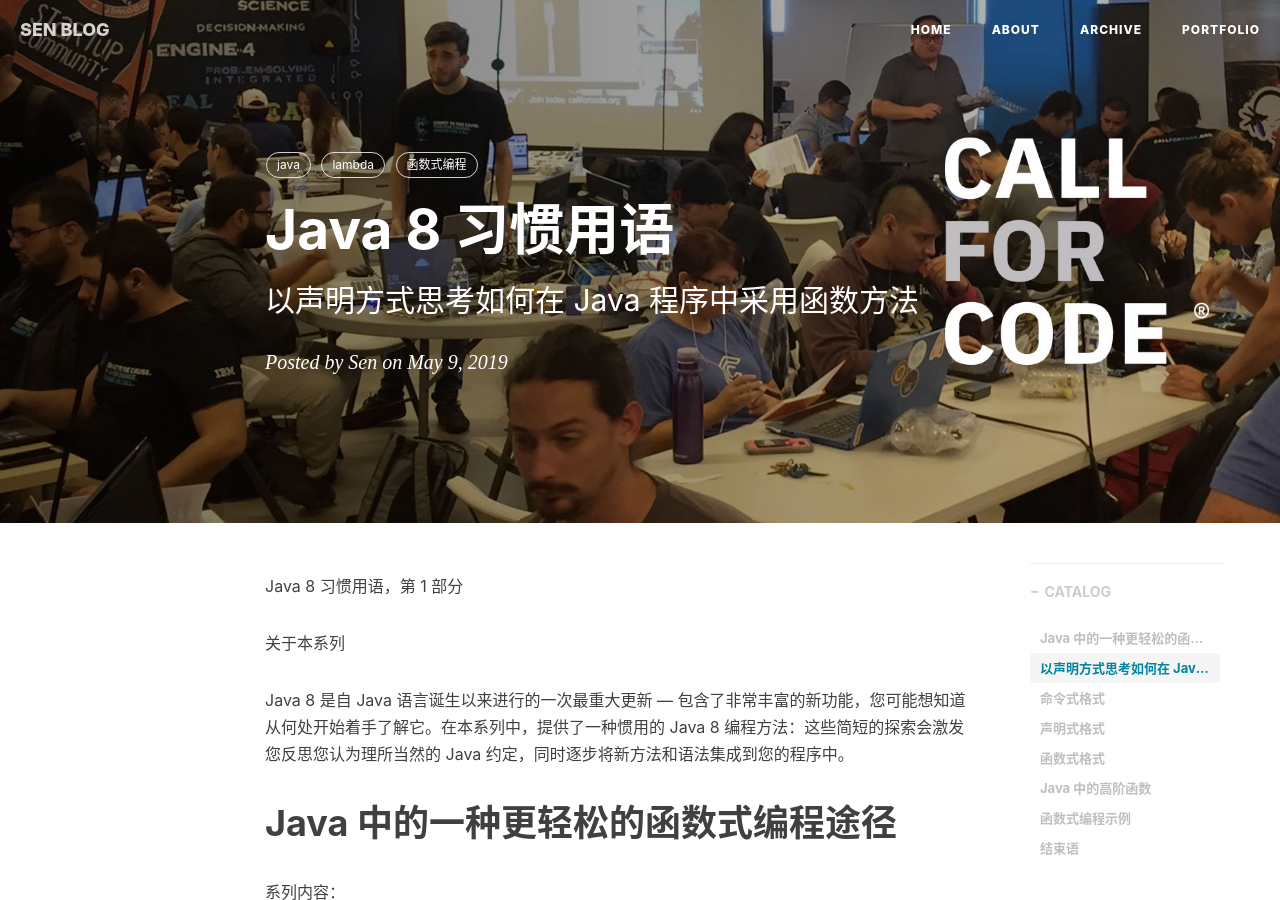
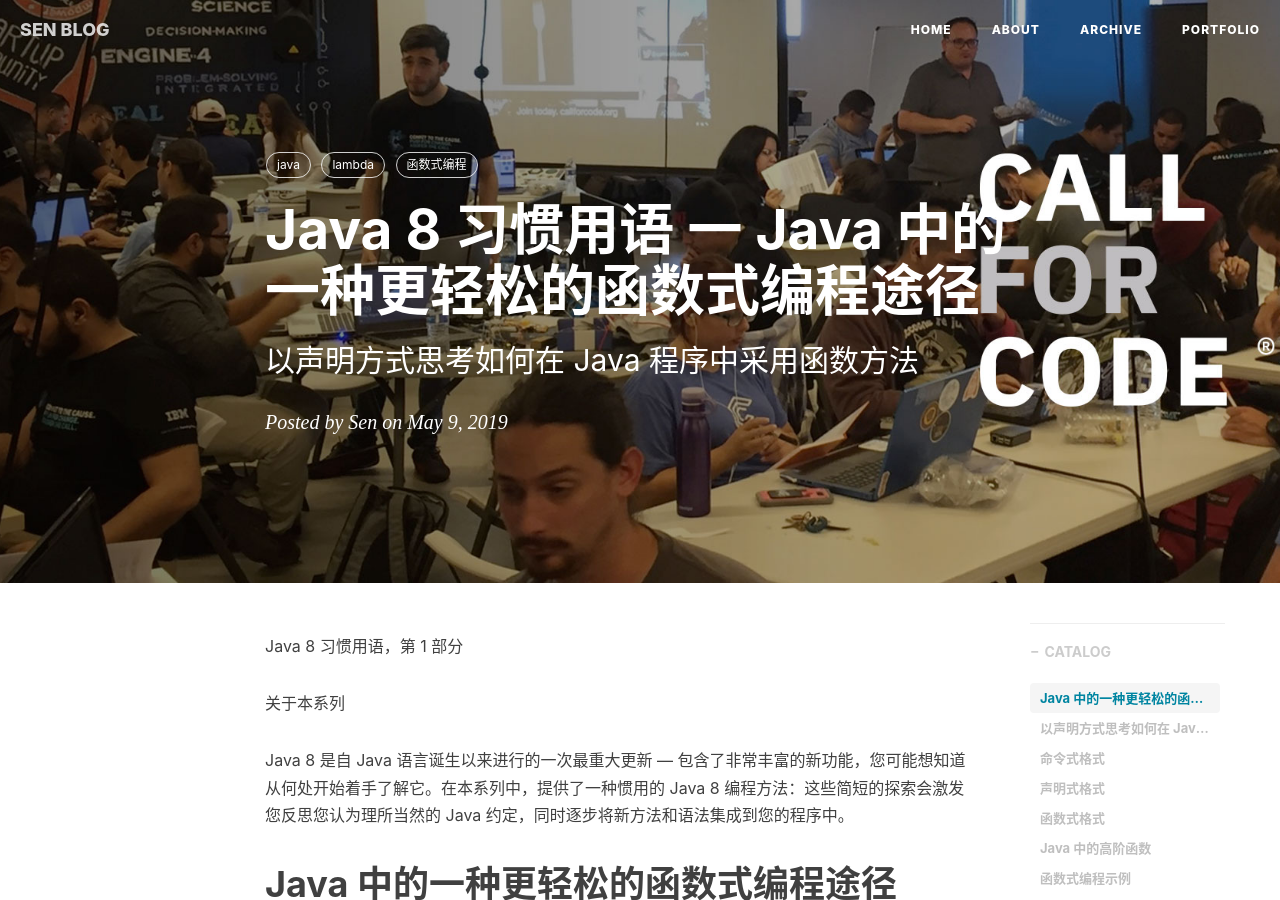
Before and after one commit to hub-sen/hub-sen.github.io, a Jekyll site: the page built from _posts/2019-08-10-java8idioms.md, in a window 1280 px wide and 900 px high. Built offline with Jekyll 4.4.1, drawn with Linux system fonts in a browser that asks for light colours; nearby versions of some CDN libraries; comment, search, counter and statistics services are not loaded; some of the changed lines change nothing that is shown.

Commit message:
Java8 习惯用语

```diff
--- a/_posts/2019-08-10-java8idioms.md
+++ b/_posts/2019-08-10-java8idioms.md
@@ -1,6 +1,6 @@
 ---
 layout:     post
-title:      "Java 8 习惯用语"
+title:      "Java 8 习惯用语 一 Java 中的一种更轻松的函数式编程途径"
 subtitle:   "以声明方式思考如何在 Java 程序中采用函数方法"
 date:       2019-05-09
 author:     "Sen"
@@ -24,17 +24,29 @@
 
 一 此内容是该系列 11 部分中的第 1 部分： Java 中的一种更轻松的函数式编程途径
 
-- 函数纯度
-- 第 1 部分: Java 中的一种更轻松的函数式编程途径
-- 第 2 部分: 函数组合与集合管道模式
-- 第 3 部分: 传统 for 循环的函数式替代方案
-- 第 4 部分: 提倡使用有帮助的编码
-- 第 5 部分: 传递表达式（pass-through lambdas）的替代方案
-- 第 6 部分: 为什么完美的 lambda 表达式只有一行
-- 第 7 部分: 函数接口
-- 第 8 部分: Java 知道您的类型
-- 第 9 部分: 级联 lambda 表达式
-- 第 10 部分: 使用闭包捕获状态
+- [函数纯度][11]
+- [第 1 部分: Java 中的一种更轻松的函数式编程途径][1]
+- [第 2 部分: 函数组合与集合管道模式][2]
+- [第 3 部分: 传统 for 循环的函数式替代方案][3]
+- [第 4 部分: 提倡使用有帮助的编码][4]
+- [第 5 部分: 传递表达式（pass-through lambdas）的替代方案][5]
+- [第 6 部分: 为什么完美的 lambda 表达式只有一行][6]
+- [第 7 部分: 函数接口][7]
+- [第 8 部分: Java 知道您的类型][8]
+- [第 9 部分: 级联 lambda 表达式][9]
+- [第 10 部分: 使用闭包捕获状态][10]
+
+[1]: www.baidu.com
+[2]: www.baidu.com
+[3]: www.baidu.com
+[4]: www.baidu.com
+[5]: www.baidu.com
+[6]: www.baidu.com
+[7]: www.baidu.com
+[8]: www.baidu.com
+[9]: www.baidu.com
+[10]: www.baidu.com
+[11]: www.baidu.com
 
 
 ## 以声明方式思考如何在 Java 程序中采用函数方法
```
